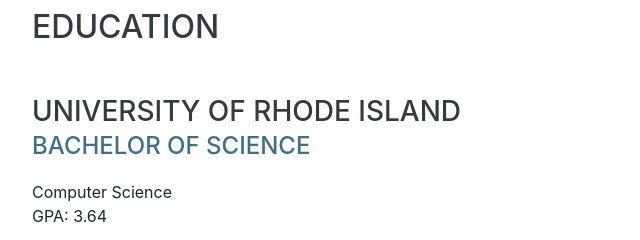
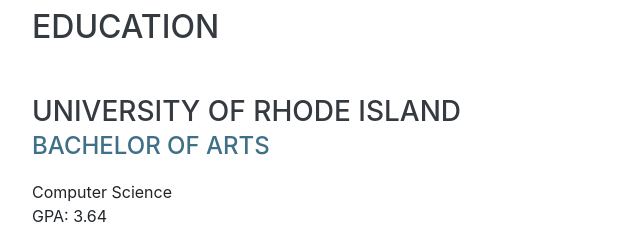
Before and after one commit to adamjeanlaurent/Personal-Site, a website with bundled scripts: page index.html in a window 1280 px wide. Shown: the part 1800-2040 px from the top of the page, 288-928 px from the left. Built offline with nearby package versions, Linux system fonts and the light colour scheme; a web font is replaced by a local one.

Commit message:
Changed Bachelors of science to arts

```diff
--- a/index.html
+++ b/index.html
@@ -195,7 +195,7 @@
         <div class="resume-item d-flex flex-column flex-md-row justify-content-between mb-5">
           <div class="resume-content">
             <h3 class="mb-0">University of Rhode Island</h3>
-            <div class="subheading mb-3">Bachelor of Science</div>
+            <div class="subheading mb-3">Bachelor of Arts</div>
             <div>Computer Science</div>
             <p>GPA: 3.64</p>
             <p><strong>Coursework:</strong></p>
```
